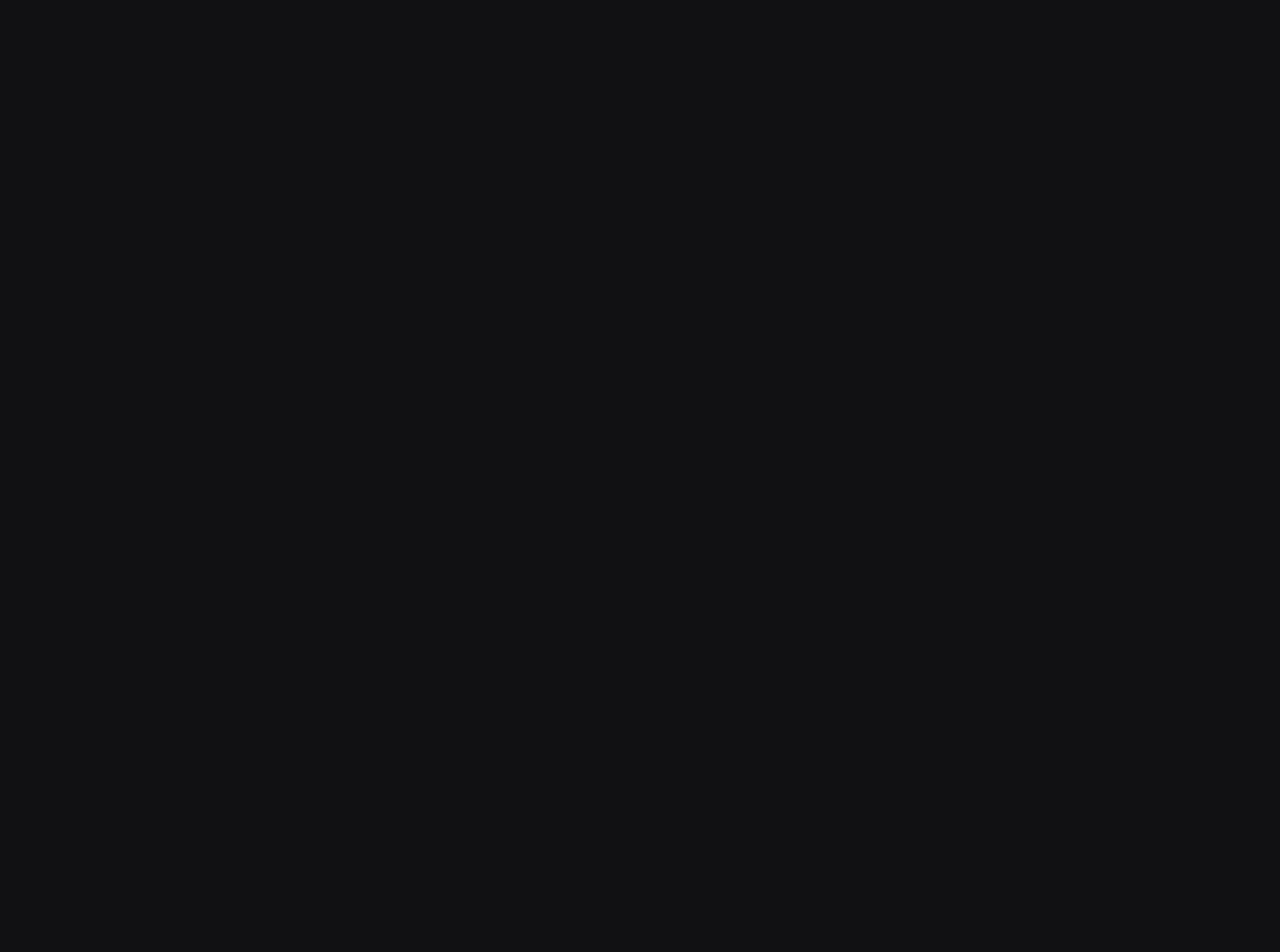
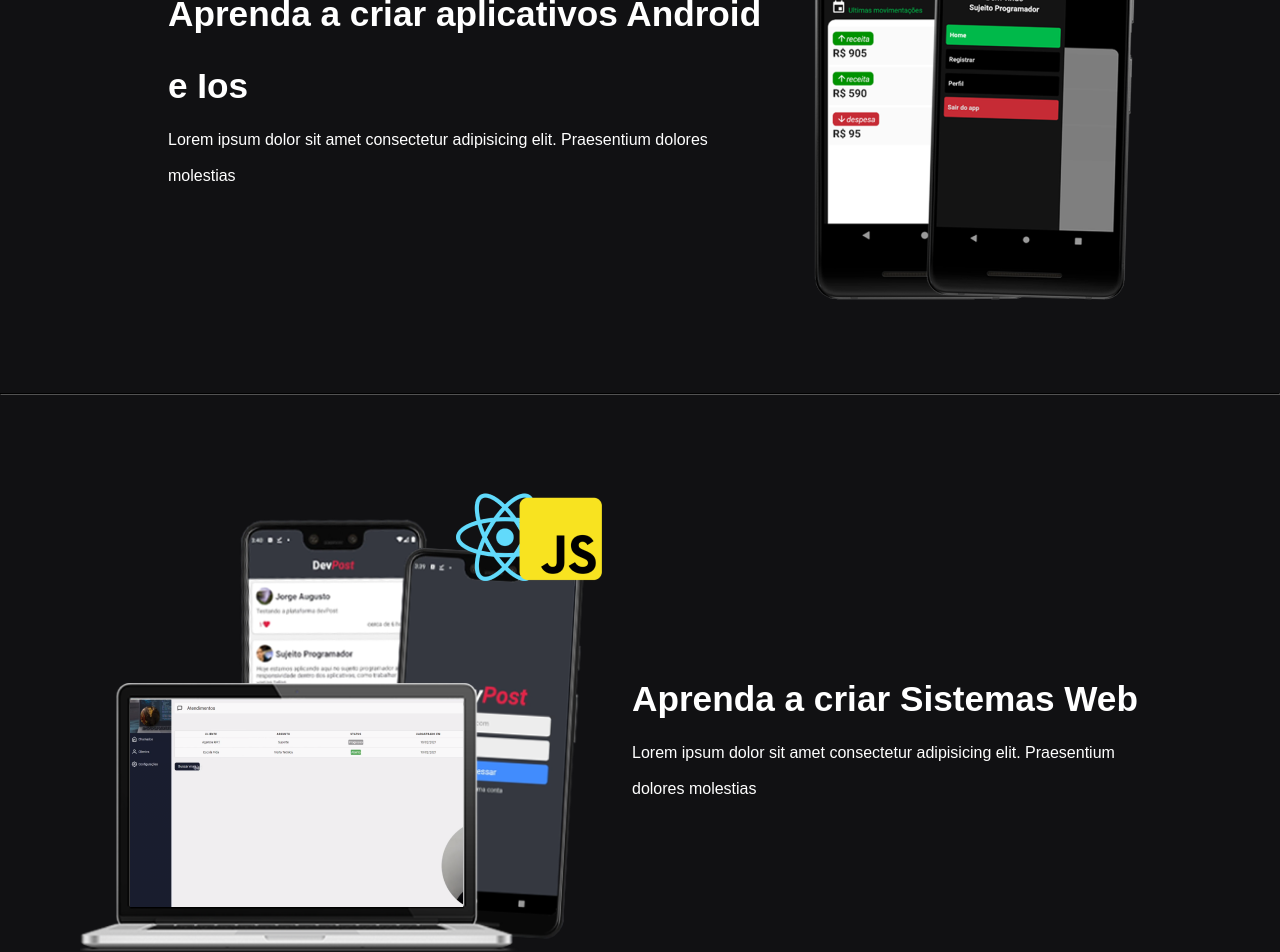
Before and after one commit to brennerpaiva/blog-front-end, a Next.js app: page / in a window 1280 px wide. Shown: the part 1000-1952 px from the top of the page. Before the commit the page ends 800 px from the top, so only its background shows below. Built offline with nearby package versions, Linux system fonts and the light colour scheme.

Commit message:
create two sections in the home

```diff
--- a/src/pages/index.tsx
+++ b/src/pages/index.tsx
@@ -5,7 +5,7 @@
   return (
     <>
       <Head>
-        <title>Apaixonado por Tencologia - Brenner Paiva</title>
+        <title>Blog FrontEnd</title>
       </Head>
       <main className={styles.container}>
         <div className={styles.containerHeader}>
@@ -22,6 +22,33 @@
           </section>
           <img src="/images/banner-conteudos.png" alt="Conteúdos" />
         </div>
+
+        <hr className={styles.divisor} />
+
+        <div className={styles.sectionContent}>
+          <section>
+            <h2>Aprenda a criar aplicativos Android e Ios</h2>
+            <span>
+              Lorem ipsum dolor sit amet consectetur adipisicing elit.
+              Praesentium dolores molestias{' '}
+            </span>
+          </section>
+
+          <img src="/images/financasApp.png" alt="Conteúdo Mobile" />
+        </div>
+
+        <hr className={styles.divisor} />
+
+        <div className={styles.sectionContent}>
+          <img src="/images/webDev.png" alt="Conteúdo Web" />
+          <section>
+            <h2>Aprenda a criar Sistemas Web</h2>
+            <span>
+              Lorem ipsum dolor sit amet consectetur adipisicing elit.
+              Praesentium dolores molestias{' '}
+            </span>
+          </section>
+        </div>
       </main>
     </>
   );
--- a/src/styles/home.module.scss
+++ b/src/styles/home.module.scss
@@ -40,5 +40,42 @@
         color: var(--white);
         font-weight: bold;
     }
+}
 
+.divisor{
+   width: 100%;
+   bottom: 0;
+   height: 1px;
+   border-color: var(--gray-200);
 }
+
+.sectionContent{
+    margin: 5.5rem auto;
+    max-width: 1120px;
+    display: flex;
+    align-items: center;
+    justify-content: center;
+
+    section{
+        max-width: 670px;
+        padding: 0 30px;
+    }
+
+    img{
+        max-width: 550px;
+    }
+
+    h2{
+        font-size: 2.2rem;
+        line-height: 4.5rem;
+        font-weight: 900;
+        margin-top: 2.2rem;
+        color: var(--white);
+    }
+
+    span{
+        font-size: 1rem;
+        line-height: 2.25rem;
+        color: var(--white);
+    }
+}
```
